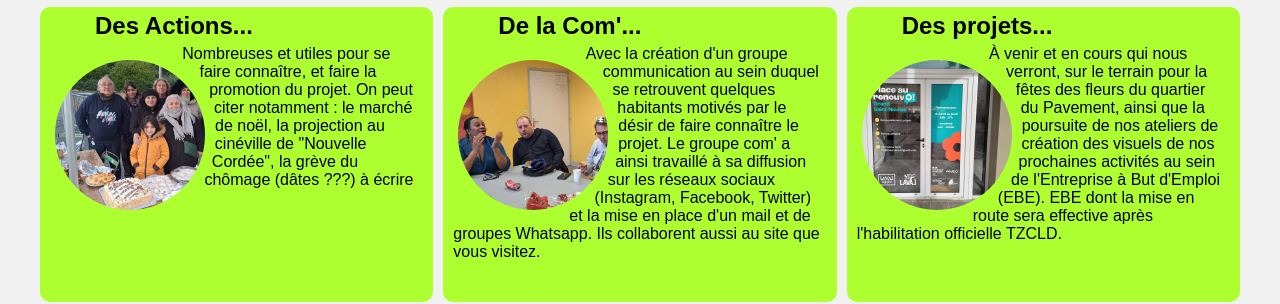
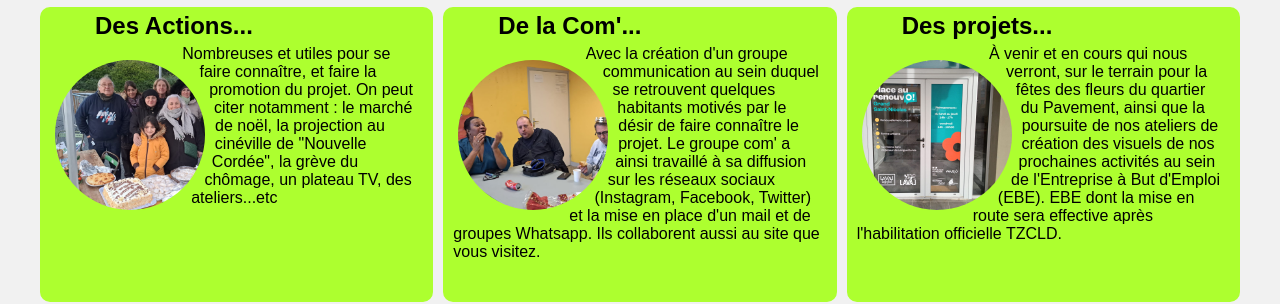
Before and after one commit to M-Cie/Les-Habitants-Engag-s, a plain HTML site: page index.html in a window 1280 px wide. Shown: the part 697-1001 px from the top of the page. Drawn offline with Linux system fonts and the light colour scheme; a web font is replaced by a local one.

```diff
--- a/index.html
+++ b/index.html
@@ -59,7 +59,7 @@
         <div class="item item4">
             <h2 class="titre-paragraphe">Des Actions...</h2>
             <div class="circle circle4"></div>
-            <p class="article">Nombreuses et utiles pour se faire connaître, et faire la promotion du projet. On peut citer notamment : le marché de noël, la projection au cinéville de "Nouvelle Cordée", la grève du chômage (dâtes ???) à écrire </p>
+            <p class="article">Nombreuses et utiles pour se faire connaître, et faire la promotion du projet. On peut citer notamment : le marché de noël, la projection au cinéville de "Nouvelle Cordée", la grève du chômage, un plateau TV, des ateliers...etc </p>
 
         </div>
         <div class="item item5">
```
